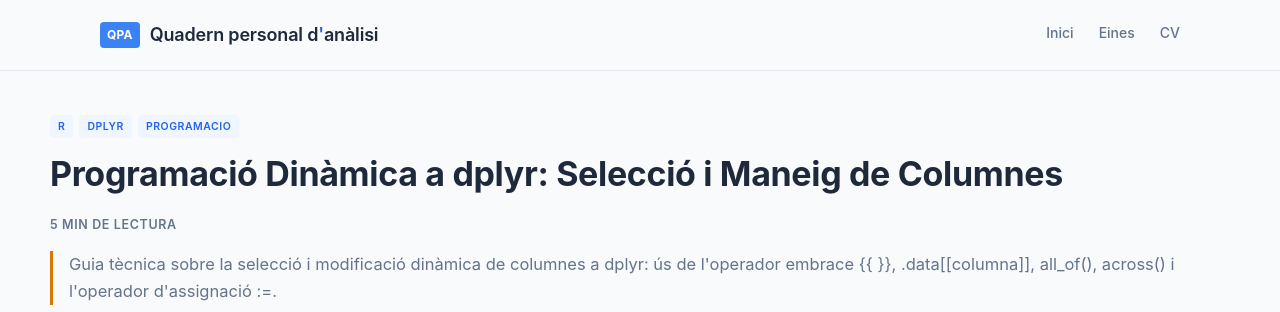
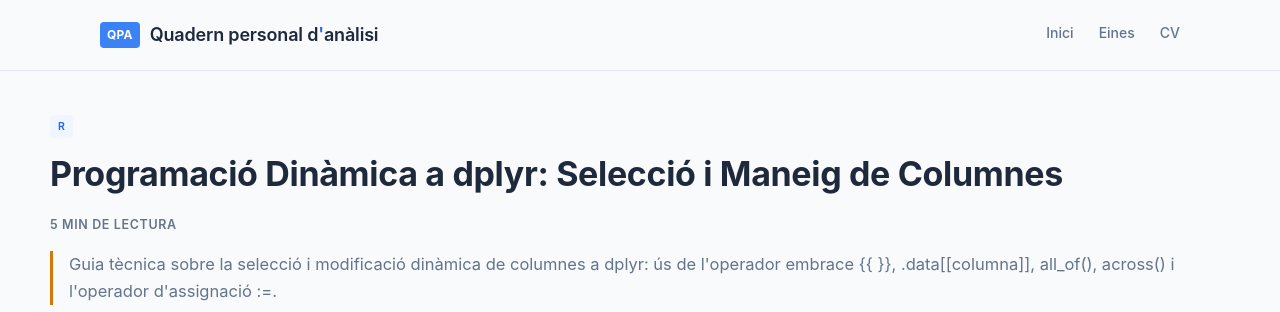
Before and after one commit to alberthr/alberthr.github.io, a Jekyll site: the page built from _posts/2026-04-23-columnes-dinamiques-dplyr.md, in a window 1280 px wide and 900 px high. Shown: the top 312 px of the window. Built offline with Jekyll 4.4.1, drawn with Linux system fonts in a browser that asks for light colours; comment, search, counter and statistics services are not loaded.

Commit message:
Update post metadata for dplyr dynamic columns
Removed unnecessary tags from the post metadata.

```diff
--- a/_posts/2026-04-23-columnes-dinamiques-dplyr.md
+++ b/_posts/2026-04-23-columnes-dinamiques-dplyr.md
@@ -3,8 +3,6 @@ layout: post
 title: "Programació Dinàmica a dplyr: Selecció i Maneig de Columnes"
 tags:
   - r
-  - dplyr
-  - programacio
 excerpt: "Guia tècnica sobre la selecció i modificació dinàmica de columnes a dplyr: ús de l'operador embrace {{ }}, .data[[columna]], all_of(), across() i l'operador d'assignació :=."
 ---
 
```
